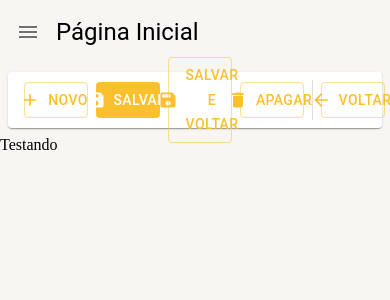
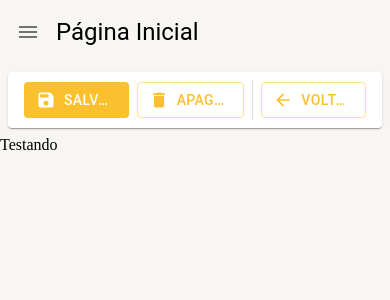
Before and after one commit to guilhermemendesdev/-task-manager-vite, a React (Vite) app: page /home in a window 390 px wide. Shown: the top 300 px of the page. Built offline with nearby package versions, Linux system fonts and the light colour scheme.

Commit message:
feat: finaliza toda a logica da barra de ferramentas de detalhe

```diff
--- a/src/pages/dashboard/Dashboard.tsx
+++ b/src/pages/dashboard/Dashboard.tsx
@@ -6,7 +6,12 @@
         <LayoutBase
         titulo='Página Inicial'
         barraDeFerramentas={(
-            <FerramentasDeDetalhe mostrarBotaoSalvarEVoltar/>
+            <FerramentasDeDetalhe
+            mostrarBotaoSalvar
+            mostrarBotaoSalvarEVoltar
+            mostrarBotaoApagar
+            mostrarBotaoNovo
+            />
         )}
         >
             Testando
--- a/src/shared/components/ferramentas-de-detalhe/FerramentasDeDetalhe.tsx
+++ b/src/shared/components/ferramentas-de-detalhe/FerramentasDeDetalhe.tsx
@@ -1,15 +1,21 @@
 import { Add, ArrowBack, Delete, Save } from "@mui/icons-material";
-import { Box, Button, Divider, Paper, useTheme } from "@mui/material";
+import { Box, Button, Divider, Paper, Skeleton, Typography, useMediaQuery, useTheme } from "@mui/material";
 import React from "react";
 
 interface IFerramentasDeDetalhe {
     textoBotaoNovo?: string
 
+    mostrarBotaoSalvar?: boolean
     mostrarBotaoNovo?: boolean
     mostrarBotaoVoltar?: boolean
     mostrarBotaoApagar?: boolean
-    mostrarBotaoSalvar?: boolean
     mostrarBotaoSalvarEVoltar?: boolean
+
+    mostrarBotaoSalvarCarregando?: boolean
+    mostrarBotaoNovoCarregando?: boolean
+    mostrarBotaoVoltarCarregando?: boolean
+    mostrarBotaoApagarCarregando?: boolean
+    mostrarBotaoSalvarEVoltarCarregando?: boolean
 
     aoClicarEmNovo?: () => void
     aoClicarEmVoltar?: () => void
@@ -20,11 +26,18 @@
 
 export const FerramentasDeDetalhe: React.FC<IFerramentasDeDetalhe> = ({
     textoBotaoNovo = 'Novo',
-    mostrarBotaoNovo = true,
+    mostrarBotaoNovo = false,
     mostrarBotaoVoltar = true,
-    mostrarBotaoApagar = true,
-    mostrarBotaoSalvar = true,
-    mostrarBotaoSalvarEVoltar: mostrarBotaoSalvarEVoltar = false,
+    mostrarBotaoApagar = false,
+    mostrarBotaoSalvar = false,
+    mostrarBotaoSalvarEVoltar = false,
+
+    mostrarBotaoNovoCarregando = false,
+    mostrarBotaoVoltarCarregando = false,
+    mostrarBotaoApagarCarregando = false,
+    mostrarBotaoSalvarCarregando = false,
+    mostrarBotaoSalvarEVoltarCarregando = false,
+
     aoClicarEmNovo,
     aoClicarEmVoltar,
     aoClicarEmApagar,
@@ -33,6 +46,8 @@
 
 }) => {
     const theme = useTheme()
+    const smDown = useMediaQuery(theme.breakpoints.down('sm'))
+    const mdDown = useMediaQuery(theme.breakpoints.down('md'))
 
     return (
         <Box
@@ -45,53 +60,72 @@
             alignItems='center'
             component={Paper}
         >
-           {mostrarBotaoNovo && (<Button
+            {(mostrarBotaoSalvar && !mostrarBotaoSalvarCarregando) && (<Button
+                variant="contained"
+                color="primary"
+                disableElevation
+                startIcon={<Save/>}
+                onClick={aoClicarEmSalvar}
+                >
+                    <Typography variant="button" whiteSpace='nowrap' textOverflow='ellipsis' overflow='hidden'>Salvar</Typography>
+            </Button>)}
+            {mostrarBotaoSalvarCarregando && (<Skeleton width={110} height={60}/>)}
+
+            {(mostrarBotaoNovo && !mostrarBotaoNovoCarregando && !smDown) && (<Button
                 variant="outlined"
                 color="primary"
                 disableElevation
                 startIcon={<Add/>}
                 onClick={aoClicarEmNovo}
                 >
-                    {textoBotaoNovo}
+                    <Typography variant="button" whiteSpace='nowrap' textOverflow='ellipsis' overflow='hidden'>{textoBotaoNovo}</Typography>
             </Button>)}
-            {mostrarBotaoSalvar && (<Button
-                variant="contained"
-                color="primary"
-                disableElevation
-                startIcon={<Save/>}
-                onClick={aoClicarEmSalvar}
-                >
-                    Salvar
-            </Button>)}
-            {mostrarBotaoSalvarEVoltar && (<Button
+            {(mostrarBotaoNovoCarregando && !smDown) && (<Skeleton width={110} height={60}/>)}
+
+            {(mostrarBotaoSalvarEVoltar && !mostrarBotaoSalvarEVoltarCarregando && !smDown && !mdDown) && (<Button
                 variant="outlined"
                 color="primary"
                 disableElevation
                 startIcon={<Save/>}
                 onClick={aoClicarEmSalvarEVoltar}
                 >
-                    Salvar e Voltar
+                    <Typography variant="button" whiteSpace='nowrap' textOverflow='ellipsis' overflow='hidden'>Salvar e voltar</Typography>
             </Button>)}
-            {mostrarBotaoApagar && (<Button
+            {(mostrarBotaoSalvarEVoltarCarregando && !smDown && !mdDown) && (<Skeleton width={180} height={60}/>)}
+
+            {(mostrarBotaoApagar && !mostrarBotaoApagarCarregando) && (<Button
                 variant="outlined"
                 color="primary"
                 disableElevation
                 startIcon={<Delete/>}
                 onClick={aoClicarEmApagar}
                 >
-                    Apagar
+                    <Typography variant="button" whiteSpace='nowrap' textOverflow='ellipsis' overflow='hidden'>Apagar</Typography>
             </Button>)}
+            {mostrarBotaoApagarCarregando && (<Skeleton width={110} height={60}/>)}
 
-            <Divider variant="middle" orientation="vertical"/>
-            {mostrarBotaoVoltar && (<Button
+            {(mostrarBotaoVoltar &&
+                (mostrarBotaoNovo ||
+                mostrarBotaoApagar ||
+                mostrarBotaoSalvar ||
+                mostrarBotaoSalvarEVoltar)
+            ) && (
+                <Divider
+                    variant="middle"
+                    orientation="vertical"
+                />
+            )}
+
+            {(mostrarBotaoVoltar && !mostrarBotaoVoltarCarregando) && (<Button
                 variant="outlined"
                 color="primary"
                 disableElevation
                 startIcon={<ArrowBack/>}
                 onClick={aoClicarEmVoltar}
                 >
-                    Voltar
+                    <Typography variant="button" whiteSpace='nowrap' textOverflow='ellipsis' overflow='hidden'>Voltar</Typography>
             </Button>)}
+            {mostrarBotaoVoltarCarregando && (<Skeleton width={110} height={60}/>)}
         </Box>
     )
 }
--- a/src/shared/components/menu-lateral/MenuLateral.tsx
+++ b/src/shared/components/menu-lateral/MenuLateral.tsx
@@ -11,6 +11,10 @@
     icon: React.ReactElement
     onClick: (() => void) | undefined
     children?: React.ReactNode
+}
+
+interface IMenuLateralProps {
+    children: React.ReactNode
 }
 
 const ListItemLink: React.FC<IDrawerOpenProviderProps> = ({to, icon, label, onClick}) => {
@@ -34,7 +38,7 @@
     )
 }
 
-export const MenuLateral: React.FC<IDrawerOpenProviderProps> = ({children}) => {
+export const MenuLateral: React.FC<IMenuLateralProps> = ({children}) => {
     const theme = useTheme()
     const smDown = useMediaQuery(theme.breakpoints.down('sm'))
 
```
